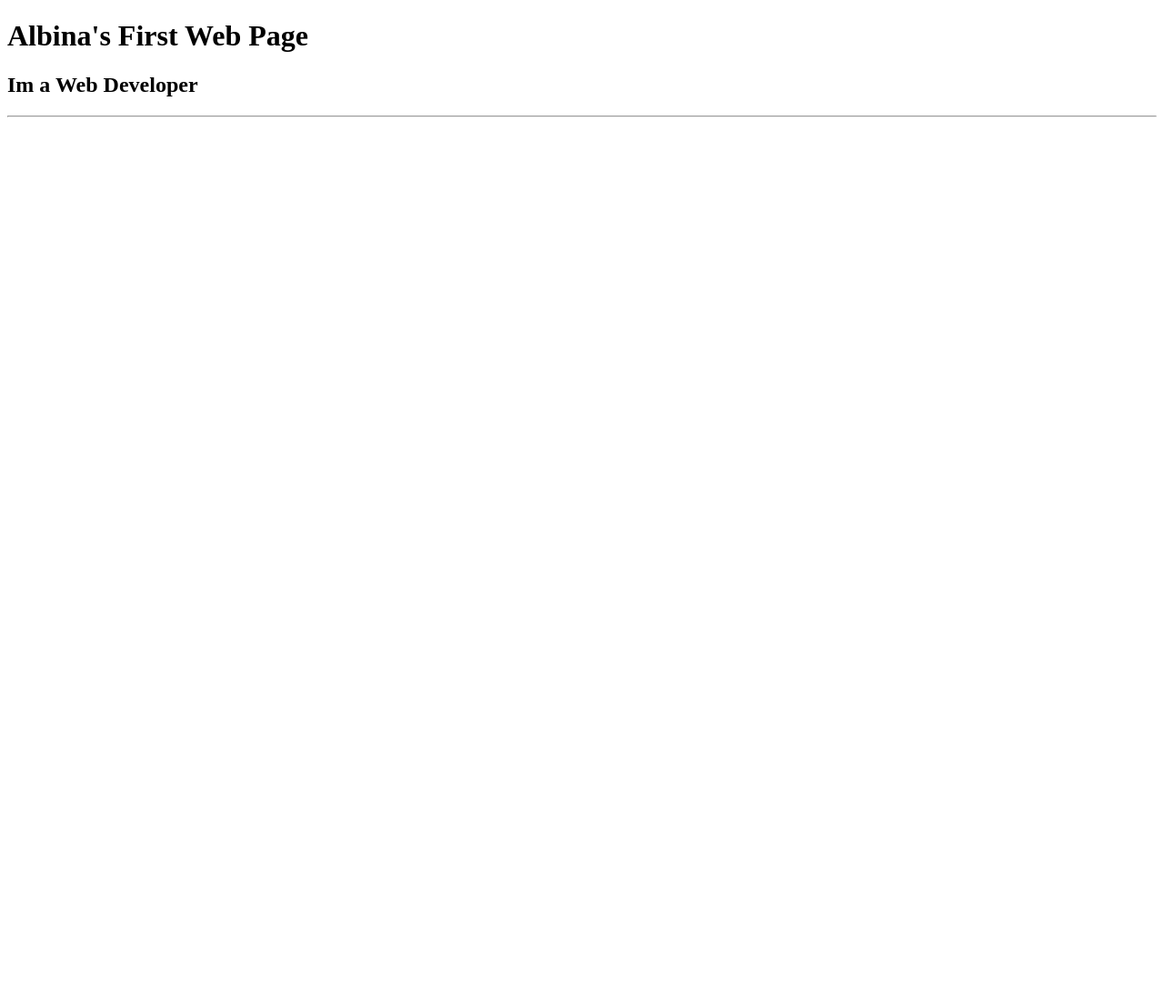
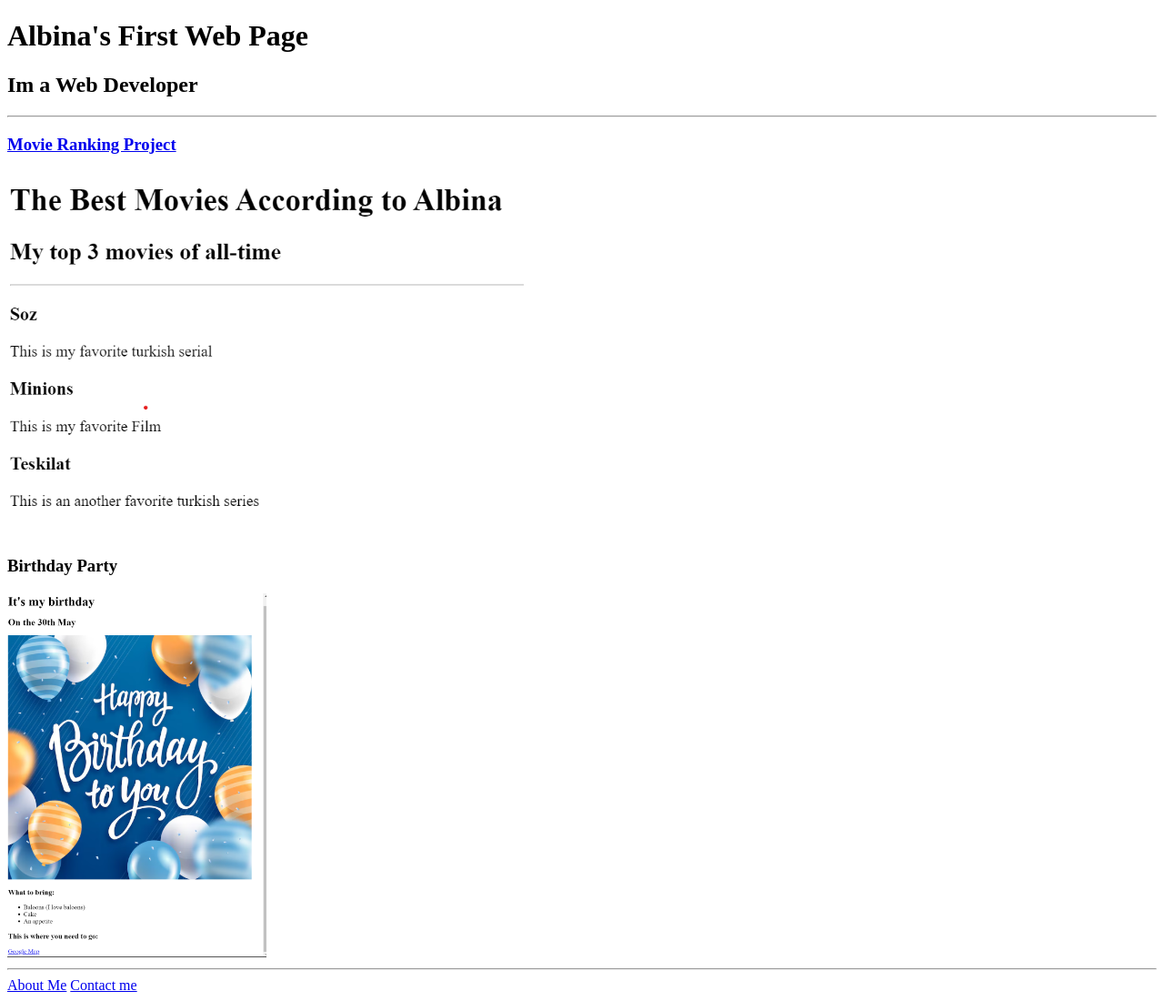
Before and after one commit to albinazekaj/html-portfolio, a plain HTML site: page index.html in a window 1280 px wide. Shown: the whole page at 91% size. Before the commit the page ends 800 px from the top, so only its background shows below. Drawn offline with Linux system fonts and the light colour scheme.

Commit message:
Update index.html

```diff
--- a/index.html
+++ b/index.html
@@ -9,6 +9,14 @@
     <h1>Albina's First Web Page</h1>
     <h2>Im a Web Developer</h2>
     <hr />
+    <h3><a href="./movie-ranking.html">Movie Ranking Project</a></h3>
+    <img src="./photos/movies.png" height="400" alt="Movie Ranking"/>
+    <h3><a href="./birthdayparty.html"></a>Birthday Party</h3>
+    <img src="./photos/birthday.png" height="400" alt="birthday infos">
+    <hr />
+    <a href="./aboutme.html">About Me</a>
+    <a href="./contactme.html">Contact me</a>
+
 
 </body>
 </html>
```
